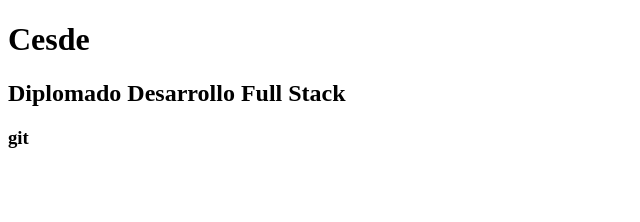
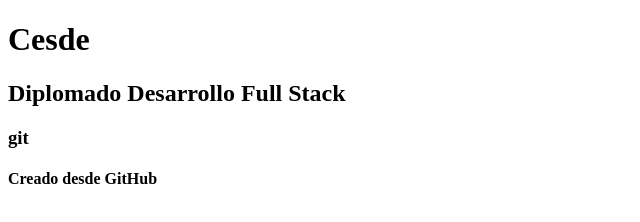
Before and after one commit to KevinDazaR/ejercicioGit, a plain HTML site: page index.html in a window 1280 px wide. Shown: the whole page, without its empty margins (0-640 px from the left). Drawn offline with Linux system fonts and the light colour scheme.

Commit message:
Update index.html
I've created a H4

```diff
--- a/index.html
+++ b/index.html
@@ -10,5 +10,6 @@
     <h1>Cesde</h1>
     <h2>Diplomado Desarrollo Full Stack</h2>
     <h3>git</h3>
+    <h4> Creado desde GitHub </h4>
 </body>
 </html>
```
